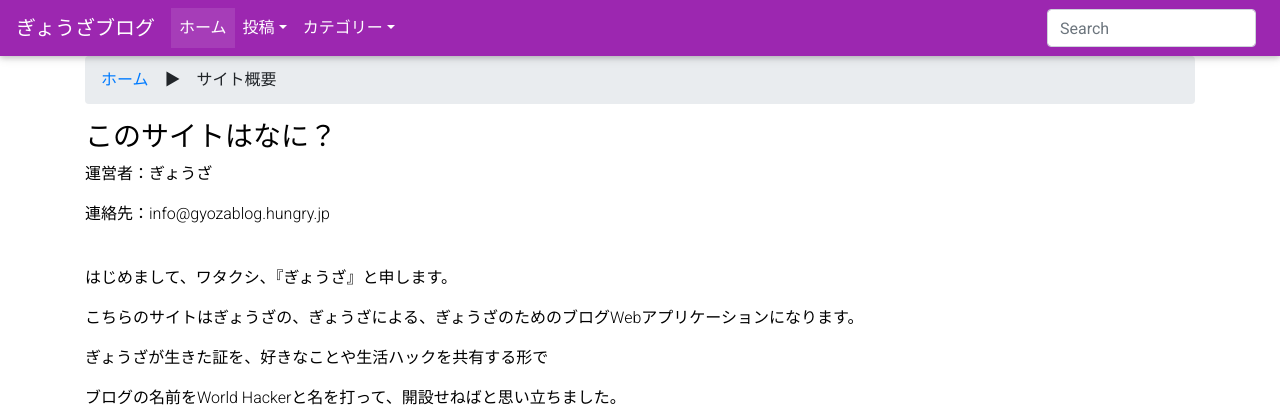
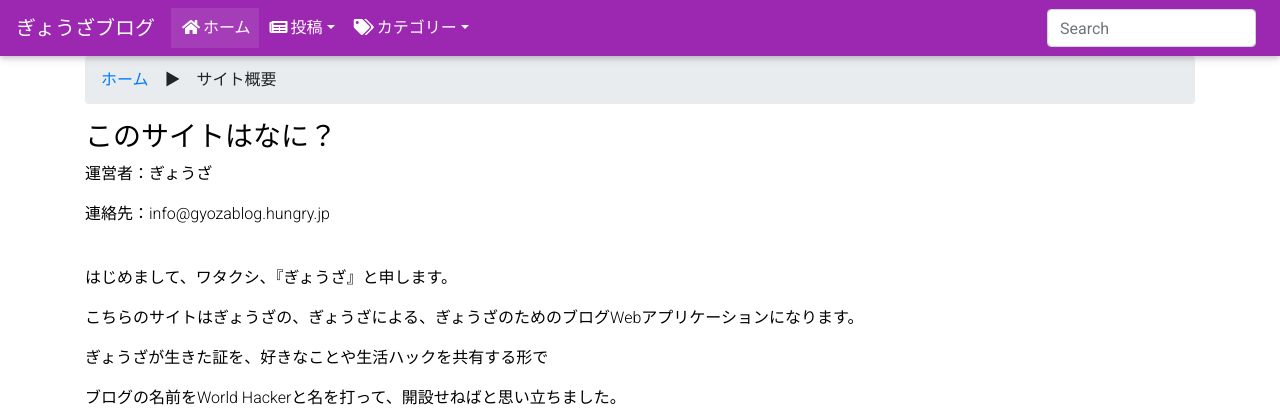
Before and after one commit to Unicorn201/udemy-django-4180, a Django app: template myapp/templates/myapp/about.html in a window 1280 px wide. Shown: the top 420 px of the page. Run offline with Django 3.2, Linux system fonts and the light colour scheme; the template is opened without the code that fills it, so the values that code supplies are empty; some libraries are stand-ins or nearby versions.

Commit message:
add navbar icon

```diff
--- a/myapp/templates/myapp/base.html
+++ b/myapp/templates/myapp/base.html
@@ -73,7 +73,7 @@
             <!-- Links -->
             <ul class="navbar-nav mr-auto">
                 <li class="nav-item active">
-                    <a class="nav-link" href="{% url 'myapp:index'%}">ホーム<span class="sr-only">(current)</span>
+                    <a class="nav-link" href="{% url 'myapp:index'%}"><i class="fas fa-home"></i>ホーム<span class="sr-only">(current)</span>
 
                     </a>
                 </li>
@@ -82,7 +82,7 @@
                 {% if request.user.is_active %}
                 <li class="nav-item dropdown">
                     <a class="nav-link dropdown-toggle" id="account" data-toggle="dropdown" aria-haspopup="true"
-                        aria-expanded="false">アカウント</a>
+                        aria-expanded="false"><i class="fas fa-user-circle"></i>アカウント</a>
                     <div class="dropdown-menu dropdown-primary" aria-labelledby="account">
                             {% if request.user.is_authenticated %}
                             <a class="dropdown-item">{{ request.user }}</a>
@@ -101,10 +101,10 @@
                 <!-- Dropdown -->
                 <li class="nav-item dropdown">
                     <a class="nav-link dropdown-toggle" id="navbarDropdownMenuLink" data-toggle="dropdown"
-                        aria-haspopup="true" aria-expanded="false">投稿</a>
+                        aria-haspopup="true" aria-expanded="false"><i class="fas fa-newspaper"></i>投稿</a>
                     <div class="dropdown-menu dropdown-primary" aria-labelledby="navbarDropdownMenuLink">
                         {% if request.user.is_active %}
-                        <a class="dropdown-item" href="{% url 'myapp:post_create'%}">新規投稿</a>
+                        <a class="dropdown-item" href="{% url 'myapp:post_create'%}"><i class="bi bi-file-earmark-post"></i>新規投稿</a>
                         {% endif %}
                         <a class="dropdown-item" href="{% url 'myapp:post_list'%}">投稿一覧</a>
 
@@ -114,7 +114,8 @@
 
                 <li class="nav-item dropdown">
                     <a class="nav-link dropdown-toggle" id="navbarDropdownMenuLink" data-toggle="dropdown"
-                        aria-haspopup="true" aria-expanded="false">カテゴリー</a>
+                        aria-haspopup="true" aria-expanded="false">
+                        <i class="fas fa-tags"></i>カテゴリー</a>
                     <div class="dropdown-menu dropdown-primary" aria-labelledby="navbarDropdownMenuLink">
                         {% for item in category_list %}
                         <a class="dropdown-item" href="{% url 'myapp:category_detail' item.name_en %}">{{ item.name }}</a>
```
